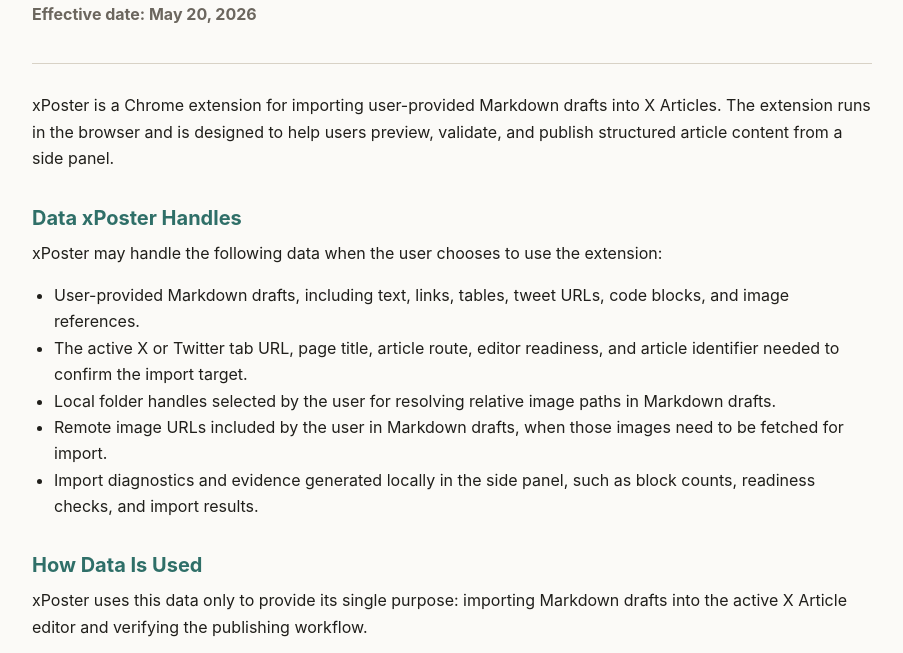
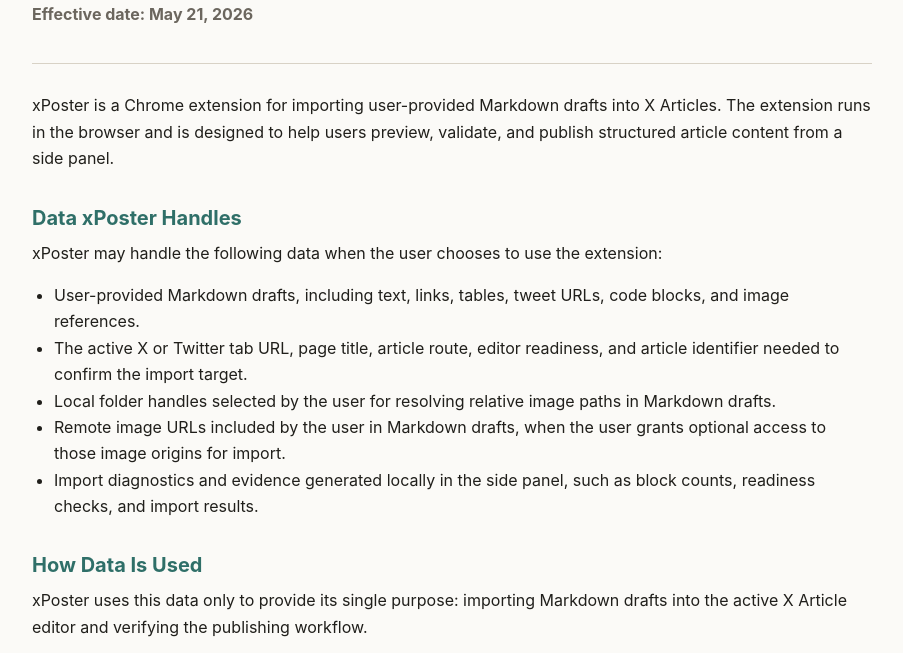
Before and after one commit to nevertoday/xposter-privacy, a plain HTML site: page index.html in a window 1280 px wide. Shown: the part 117-770 px from the top of the page, without its empty margins (188-1091 px from the left). Drawn offline with Linux system fonts and the light colour scheme.

Commit message:
Clarify optional remote image permissions
The Chrome Web Store submission now declares broad HTTP/HTTPS access only as optional host permissions for user-provided remote images, so the public privacy page needs to describe that runtime grant clearly.\n\nConstraint: Chrome Web Store review compares dashboard disclosures with the linked privacy policy.\nConfidence: high\nScope-risk: narrow\nTested: Local privacy HTML content inspected before commit.\nNot-tested: GitHub Pages deployment before push.

```diff
--- a/index.html
+++ b/index.html
@@ -75,7 +75,7 @@
     <main>
       <header>
         <h1>xPoster Privacy Policy</h1>
-        <p class="date">Effective date: May 20, 2026</p>
+        <p class="date">Effective date: May 21, 2026</p>
       </header>
 
       <p>
@@ -90,7 +90,7 @@
         <li>User-provided Markdown drafts, including text, links, tables, tweet URLs, code blocks, and image references.</li>
         <li>The active X or Twitter tab URL, page title, article route, editor readiness, and article identifier needed to confirm the import target.</li>
         <li>Local folder handles selected by the user for resolving relative image paths in Markdown drafts.</li>
-        <li>Remote image URLs included by the user in Markdown drafts, when those images need to be fetched for import.</li>
+        <li>Remote image URLs included by the user in Markdown drafts, when the user grants optional access to those image origins for import.</li>
         <li>Import diagnostics and evidence generated locally in the side panel, such as block counts, readiness checks, and import results.</li>
       </ul>
 
@@ -124,7 +124,7 @@
       <p>xPoster makes network requests only as needed for its publishing workflow:</p>
       <ul>
         <li>Requests to x.com, twitter.com, and related X media endpoints are used to interact with the active X Article editor under the user's logged-in X session.</li>
-        <li>Requests to remote image URLs are made only when those URLs are present in user-provided Markdown content and are needed for import.</li>
+        <li>Requests to remote image URLs are made only when those URLs are present in user-provided Markdown content, the user starts the import workflow, and the user grants the optional host permission for those image origins. Remote image requests omit credentials.</li>
       </ul>
       <p>xPoster does not use analytics, advertising SDKs, tracking pixels, payment services, or third-party telemetry.</p>
 
```
Also changed, not shown: 1 other file.
